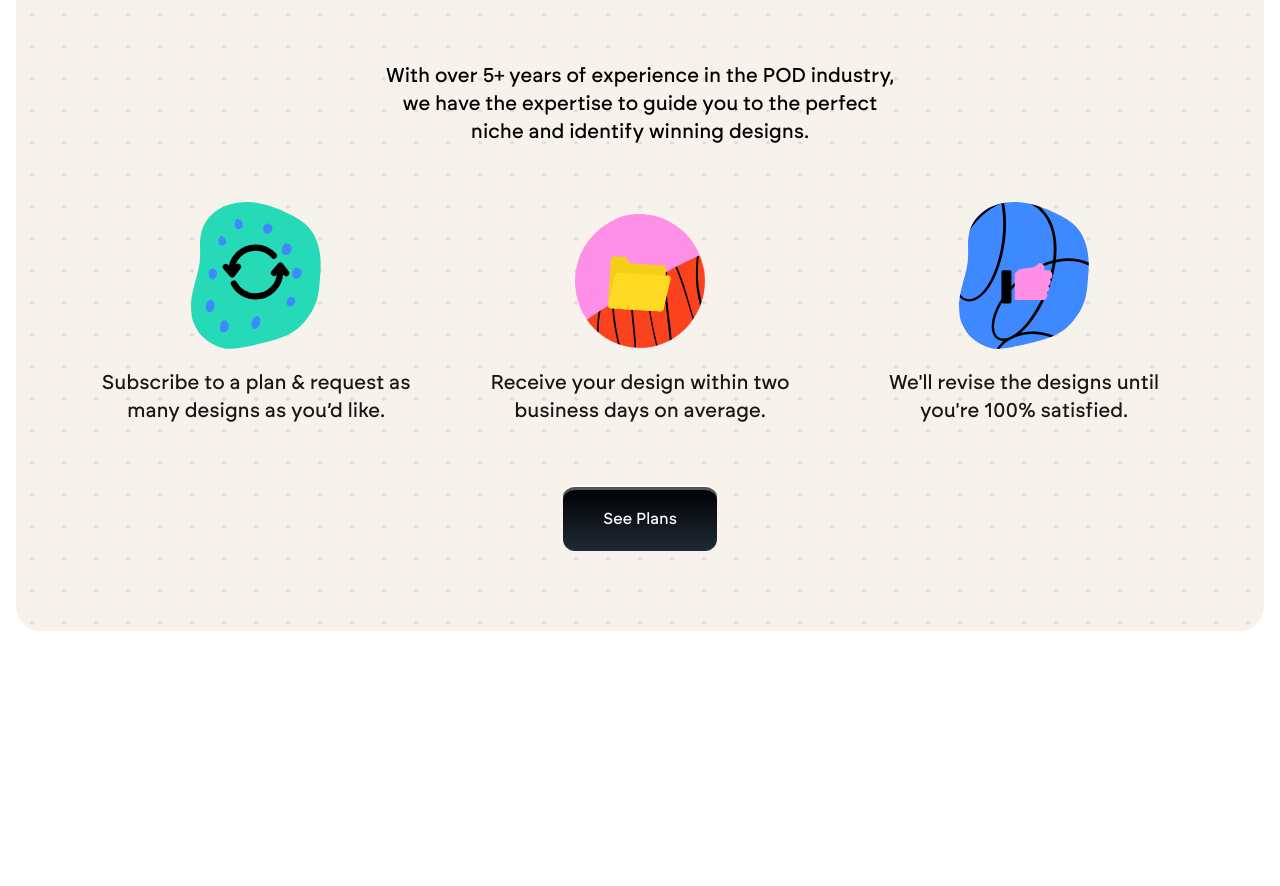
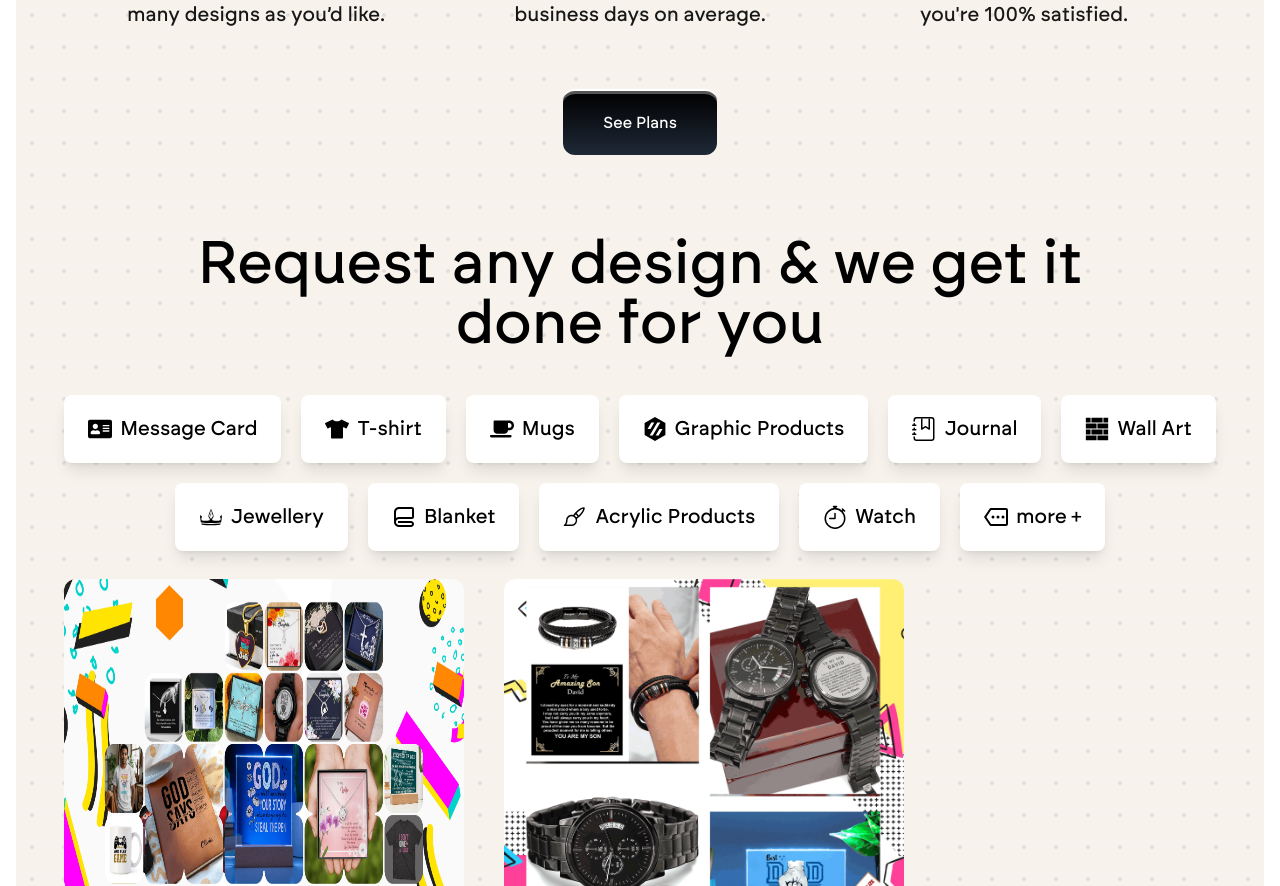
Before and after one commit to Mohammadarifcoding/designAgncy, a React (Vite) app: page / in a window 1280 px wide. Shown: the part 1914-2800 px from the top of the page. Before the commit the page ends 2545 px from the top, so only its background shows below. Built offline with nearby package versions, Linux system fonts and the light colour scheme.

Commit message:
Added the new section

```diff
--- a/src/Pages/Home/AnyTask/AnyTask.jsx
+++ b/src/Pages/Home/AnyTask/AnyTask.jsx
@@ -1,8 +1,11 @@
-import React from "react";
+import React, { useState } from "react";
 import Container from "../../../Shared/Container/Container";
 import AnyTaskData from "../../../Data/AnyTask";
+import PortfolioData from "../../../Data/Portfolio";
+import Button from "../../../Shared/Button/Button";
 
 const AnyTask = () => {
+  const [number,setNumber] = useState(6)
   return (
     <Container>
       <div className="flex flex-col pb-20">
@@ -16,6 +19,27 @@ const AnyTask = () => {
                 ))
             }
            </div>
+
+           <div className="mt-7 flex gap-10 flex-wrap">
+           {
+                PortfolioData.slice(0,number).map((item)=>(
+                    <img className='lg:w-[400px] md:w-[300px]  w-[250px] rounded-xl' src={item} alt="" />
+                ))
+            }
+           </div>
+           <div className="mt-10 flex justify-center ">
+            {
+              number === 6 && <div onClick={()=>{setNumber(PortfolioData.length)}} className="cursor-pointer">
+              <Button >See more work</Button>
+              </div>
+            }
+                        {
+              number !== 6 && <div onClick={()=>{setNumber(6)}} className="cursor-pointer">
+              <Button >See Less Work</Button>
+              </div>
+            }
+
+           </div>
       </div>
     </Container>
   );
--- a/src/Pages/Home/Home.jsx
+++ b/src/Pages/Home/Home.jsx
@@ -18,8 +18,8 @@ const Home = () => {
 			<main className="main-bg rounded-3xl mx-4 overflow-x-hidden">
 				<Hero />
 				<Portfolio/>
+				<WhatWeCreate/>
 				<AnyTask/>
-				<WhatWeCreate/>
 			</main>
 		</div>
 	);
--- a/src/Shared/Button/Button.jsx
+++ b/src/Shared/Button/Button.jsx
@@ -1,6 +1,6 @@
 import cn from "../../lib/utils";
 
-const Button = ({ children,className,OuterClassName }) => {
+const Button = ({ children,className,OuterClassName  }) => {
   return (
     <div  className={cn("w-max hover:shadow-custom-hover transition-all rounded-xl  duration-500",OuterClassName)}>
       <div className={cn("px-10 bg-gradient-to-b from-black hover:from-[#292929] border-t-2 border-white to-gray-800 hover:to-gray-900  text-white py-5 rounded-xl inner-shadow",className)}>
```
